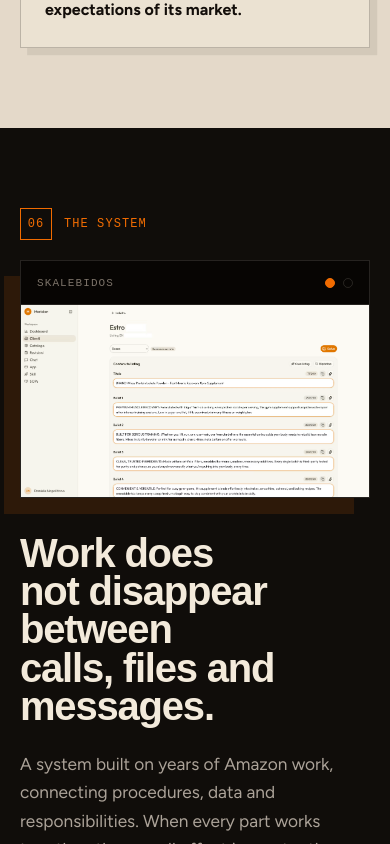
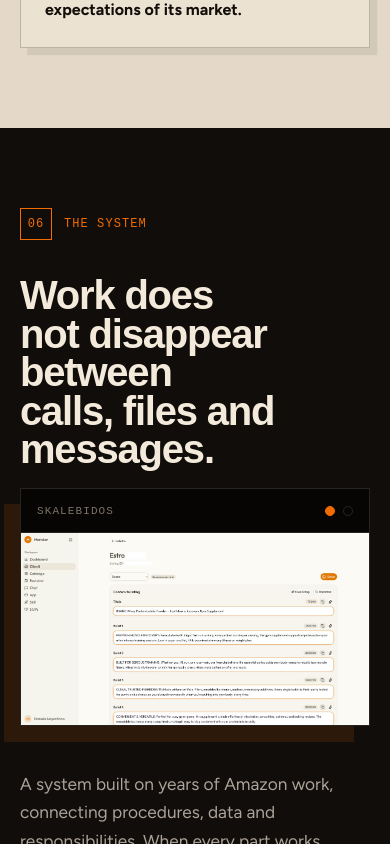
Before and after one commit to coderrordan/portfolio, a React (Vite) app: page / in a window 390 px wide. Shown: the part 11156-12000 px from the top of the page. Built offline with nearby package versions, Linux system fonts and the light colour scheme; a web font is replaced by a local one.

Commit message:
fix: sistema mobile order: label -> title -> card -> description

```diff
--- a/src/components/sections/SkalebidOS.jsx
+++ b/src/components/sections/SkalebidOS.jsx
@@ -12,9 +12,11 @@ export default function SkalebidOS() {
           <div className="os-label" data-reveal>
             <SectionLabel num={SKALEBIDOS.label}>{SKALEBIDOS.sectionTitle}</SectionLabel>
           </div>
+          <div className="os-title" data-reveal>
+            <h2>{SKALEBIDOS.heading}</h2>
+          </div>
           <div data-reveal="visual"><SystemCard /></div>
-          <div className="os-console" data-reveal>
-            <h2>{SKALEBIDOS.heading}</h2>
+          <div className="os-desc" data-reveal>
             <p className="os-description">{SKALEBIDOS.description}</p>
           </div>
         </div>
--- a/src/index.css
+++ b/src/index.css
@@ -1492,14 +1492,19 @@ h3 {
     grid-row: 1;
   }
 
+  .os-title {
+    grid-column: 2;
+    grid-row: 2;
+  }
+
   [data-reveal='visual'] {
     grid-column: 1;
-    grid-row: 1 / 3;
-  }
-
-  .os-console {
+    grid-row: 1 / 4;
+  }
+
+  .os-desc {
     grid-column: 2;
-    grid-row: 2;
+    grid-row: 3;
   }
 
   .cta-grid {
@@ -1759,8 +1764,9 @@ h3 {
   }
 
   .os-label,
+  .os-title,
   [data-reveal='visual'],
-  .os-console {
+  .os-desc {
     grid-column: auto;
     grid-row: auto;
   }
@@ -2305,12 +2311,7 @@ h3 {
   box-shadow: none;
 }
 
-.os-console {
-  display: grid;
-  align-content: center;
-}
-
-.os-console h2 {
+.os-title h2 {
   max-width: 12ch;
   margin-top: 1rem;
   font-size: clamp(2.5rem, 4vw, 4.8rem);
@@ -2640,8 +2641,9 @@ h3 {
   }
 
   .os-label,
+  .os-title,
   [data-reveal='visual'],
-  .os-console {
+  .os-desc {
     grid-column: auto;
     grid-row: auto;
   }
```
